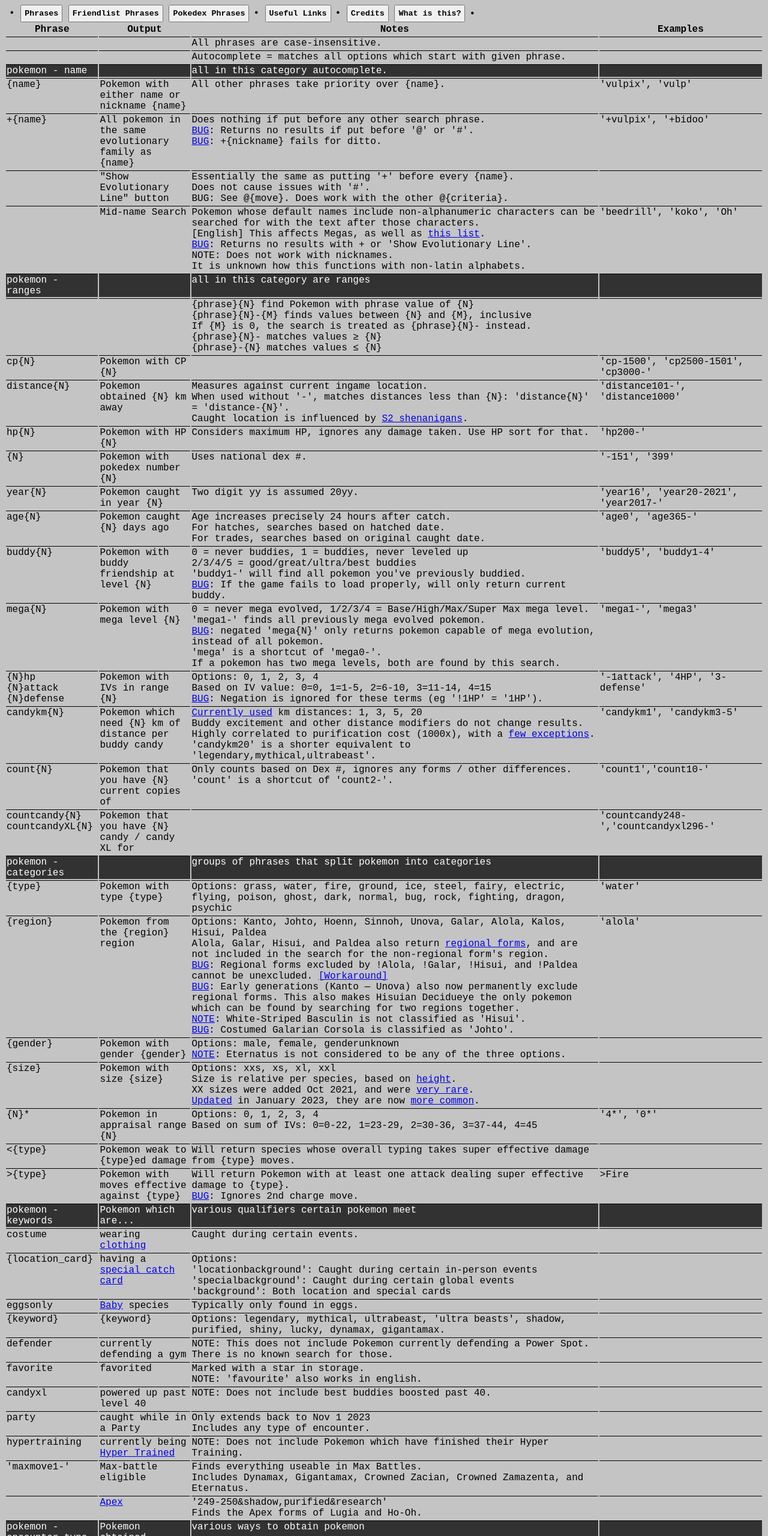
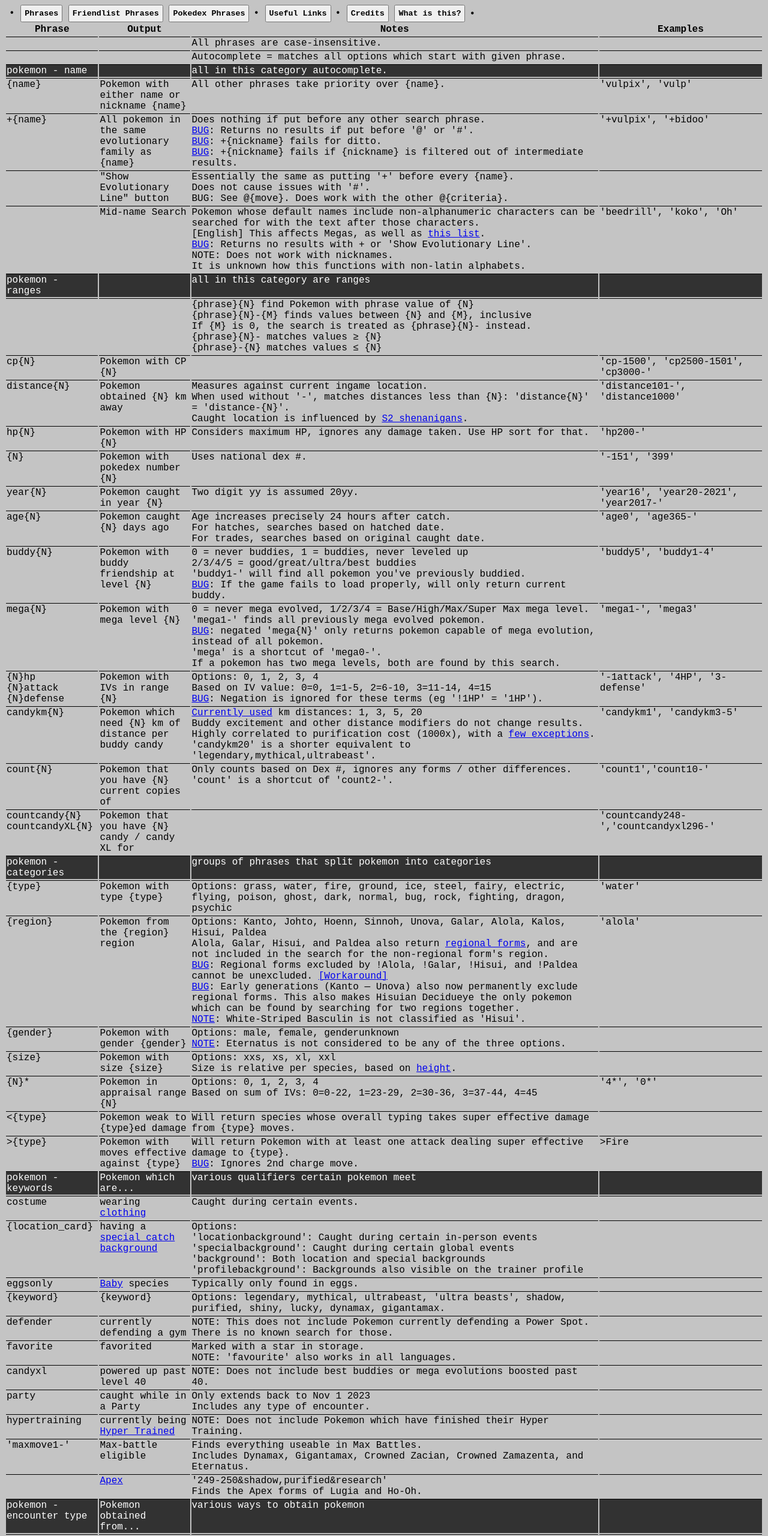
Before and after one commit to Leidwesen/SearchPhrases, a plain HTML site: page index.html in a window 1280 px wide. Shown: the top 2560 px of the page at 60% size. Drawn offline with Linux system fonts and the light colour scheme.

Commit message:
Profielachtergrond

```diff
--- a/index.html
+++ b/index.html
@@ -40,7 +40,7 @@
     <!-- SEO -->
     <div id='aboutPage' class=hide>
       <p>This is a collection of all Pokemon GO search terms / search phrases / search strings, their uses and translations, their bugs, and related links.</p>
-      <p>There's no shortages of lists of these phrases on the internet, but all of them are lacking. Even Niantic's <a href='https://niantic.helpshift.com/hc/en/6/faq/1486/'>official list</a> and the best alternative I could find (<a href='https://bulbapedia.bulbagarden.net/wiki/Pokémon_Box_(GO)#Search_queries'>Bulbapedia</a>) are missing phrases and functionalities.</p>
+      <p>There are no shortages of lists of these phrases on the internet, but all of them are lacking. Even Niantic's <a href='https://niantic.helpshift.com/hc/en/6/faq/1486/'>official list</a> and the best alternative I could find (<a href='https://bulbapedia.bulbagarden.net/wiki/Pokémon_Box_(GO)#Search_queries'>Bulbapedia</a>) are missing phrases and functionalities.</p>
       <p>This site aims to be the definitive list of all things Pokemon GO search related.</p>
     </div>
     <!-- POKEMON_STORAGE PHRASES -->
@@ -88,7 +88,7 @@
     </div>
     <!-- CREDITS -->
     <div id='creditPage' class=hide>
-      <p>Updated as of <u>September 19th, 2026</u> (Version 0.429.1)</p>
+      <p>Updated as of <u>November 11th, 2026</u> (Version 0.435.1)</p>
       <p>Maintained by me. To suggest changes, please create an <a href='https://github.com/Leidwesen/SearchPhrases/issues'>issue</a> or contact me on <a href='https://www.reddit.com/user/FatalisticFeline-47'>reddit</a>.</p>
       <!-- <p>If you would like to translate this site to other languages and be credited here, please contact me.</p> -->
     </div>
--- a/js/code.js
+++ b/js/code.js
@@ -10,8 +10,7 @@ const phraseData = [
     ["","","Autocomplete = matches all options which start with given phrase.",""],
     ["pokemon - name",,"all in this category autocomplete.",,true],
     ["{name}", "Pokemon with either name or nickname {name}", "All other phrases take priority over {name}.", "'vulpix', 'vulp'"],
-    ["+{name}", "All pokemon in the same evolutionary family as {name}", "Does nothing if put before any other search phrase.<br><a href='https://i.imgur.com/2nDmqnk.png'>BUG</a>: Returns no results if put before '@' or '#'.<br><a href='https://redd.it/1beu3m9'>BUG</a>: +{nickname} fails for ditto.", "'+vulpix', '+bidoo'"],
-    // BUG: +Name search can fail based on order of operations: https://www.reddit.com/r/TheSilphRoad/comments/1e02fec/comment/ld8uc9c/
+    ["+{name}", "All pokemon in the same evolutionary family as {name}", "Does nothing if put before any other search phrase.<br><a href='https://i.imgur.com/2nDmqnk.png'>BUG</a>: Returns no results if put before '@' or '#'.<br><a href='https://redd.it/1beu3m9'>BUG</a>: +{nickname} fails for ditto.<br><a href='https://www.reddit.com/r/TheSilphRoad/comments/1e02fec/comment/lco0s6k/'>BUG</a>: +{nickname} fails if {nickname} is filtered out of intermediate results.", "'+vulpix', '+bidoo'"],
     // BUG: (show evolutionary line)-Name search can fail based on order of operations *and* show-evolutionary-line state: TODO
     ["", "\"Show Evolutionary Line\" button", "Essentially the same as putting '+' before every {name}.<br>Does not cause issues with '#'.<br>BUG: See @{move}. Does work with the other @{criteria}."],
     ["", "Mid-name Search", "Pokemon whose default names include non-alphanumeric characters can be searched for with the text after those characters.<br>[English] This affects Megas, as well as <a href='https://pastebin.com/raw/y0vQCv8J'>this list</a>.<br><a href='https://i.imgur.com/EKf3oJv.png'>BUG</a>: Returns no results with + or 'Show Evolutionary Line'.<br>NOTE: Does not work with nicknames.<br>It is unknown how this functions with non-latin alphabets.", "'beedrill', 'koko', 'Oh'"],
@@ -32,20 +31,20 @@ const phraseData = [
     ["countcandy{N}<br>countcandyXL{N}","Pokemon that you have {N} candy / candy XL for","","'countcandy248-','countcandyxl296-'"],
     ["pokemon - categories",,"groups of phrases that split pokemon into categories",,true],
     ["{type}", "Pokemon with type {type}","Options: grass, water, fire, ground, ice, steel, fairy, electric, flying, poison, ghost, dark, normal, bug, rock, fighting, dragon, psychic","'water'"],
-    ["{region}", "Pokemon from the {region} region", "Options: Kanto, Johto, Hoenn, Sinnoh, Unova, Galar, Alola, Kalos, Hisui, Paldea<br>Alola, Galar, Hisui, and Paldea  also return <a href='https://bulbapedia.bulbagarden.net/wiki/Regional_form'>regional forms</a>, and are not included in the search for the non-regional form's region.<br><a href='https://redd.it/ooc47n'>BUG</a>: Regional forms excluded by !Alola, !Galar, !Hisui, and !Paldea cannot be unexcluded. <a href='https://pastebin.com/raw/frAHpCDm'>[Workaround]</a><br><a href='https://reddit.com/comments/1ga2x4v/comment/ltb3tiz/'>BUG</a>: Early generations (Kanto — Unova) also now permanently exclude regional forms. This also makes Hisuian Decidueye the only pokemon which can be found by searching for two regions together.<br><a href='https://bulbapedia.bulbagarden.net/wiki/Hisuian_form#White-Striped_Basculin'>NOTE</a>: White-Striped Basculin is not classified as 'Hisui'.<br><a href='https://redd.it/1smboq4'>BUG</a>: Costumed Galarian Corsola is classified as 'Johto'.", "'alola'"],
+    ["{region}", "Pokemon from the {region} region", "Options: Kanto, Johto, Hoenn, Sinnoh, Unova, Galar, Alola, Kalos, Hisui, Paldea<br>Alola, Galar, Hisui, and Paldea  also return <a href='https://bulbapedia.bulbagarden.net/wiki/Regional_form'>regional forms</a>, and are not included in the search for the non-regional form's region.<br><a href='https://redd.it/ooc47n'>BUG</a>: Regional forms excluded by !Alola, !Galar, !Hisui, and !Paldea cannot be unexcluded. <a href='https://pastebin.com/raw/frAHpCDm'>[Workaround]</a><br><a href='https://reddit.com/comments/1ga2x4v/comment/ltb3tiz/'>BUG</a>: Early generations (Kanto — Unova) also now permanently exclude regional forms. This also makes Hisuian Decidueye the only pokemon which can be found by searching for two regions together.<br><a href='https://bulbapedia.bulbagarden.net/wiki/Hisuian_form#White-Striped_Basculin'>NOTE</a>: White-Striped Basculin is not classified as 'Hisui'.", "'alola'"],
     ["{gender}", "Pokemon with gender {gender}", "Options: male, female, genderunknown<br><a href='https://redd.it/1scs4d5'>NOTE</a>: Eternatus is not considered to be any of the three options.",],
-    ["{size}", "Pokemon with size {size}", "Options: xxs, xs, xl, xxl<br>Size is relative per species, based on <a href='https://web.archive.org/web/20220811210838/https://thesilphroad.com/science/big-magikarp-tiny-rattata'>height</a>.<br>XX sizes were added Oct 2021, and were <a href='https://www.reddit.com/comments/ynczwx/_/iv88zoc/'>very rare</a>.<br><a href='https://pokemongolive.com/post/more-xxs-xxl-pokemon-in-pokemon-go'>Updated</a> in January 2023, they are now <a href='http://redd.it/106602y'>more common</a>."],
+    ["{size}", "Pokemon with size {size}", "Options: xxs, xs, xl, xxl<br>Size is relative per species, based on <a href='https://redd.it/1wkzh9b'>height</a>."],
     ["{N}*","Pokemon in appraisal range {N}", "Options: 0, 1, 2, 3, 4<br>Based on sum of IVs: 0=0-22, 1=23-29, 2=30-36, 3=37-44, 4=45", "'4*', '0*'"],
     ["<{type}","Pokemon weak to {type}ed damage","Will return species whose overall typing takes super effective damage from {type} moves.","<Fire"],
     [">{type}","Pokemon with moves effective against {type}","Will return Pokemon with at least one attack dealing super effective damage to {type}.<br><a href='https://i.imgur.com/3Qyr3x8.png'>BUG</a>: Ignores 2nd charge move.",">Fire"],
     ["pokemon - keywords","Pokemon which are...","various qualifiers certain pokemon meet",,true],
     ["costume", "wearing <a href='https://pokemongo.fandom.com/wiki/Event_Pokémon'>clothing</a>","Caught during certain events."],
-    ["{location_card}","having a <a href='https://pokemongo.fandom.com/wiki/Backgrounds'>special catch card</a>","Options:<br>'locationbackground': Caught during certain in-person events</a><br>'specialbackground': Caught during certain global events<br>'background': Both location and special cards"],
+    ["{location_card}","having a <a href='https://pokemongo.fandom.com/wiki/Backgrounds'>special catch background</a>","Options:<br>'locationbackground': Caught during certain in-person events</a><br>'specialbackground': Caught during certain global events<br>'background': Both location and special backgrounds<br>'profilebackground': Backgrounds also visible on the trainer profile"],
     ["eggsonly", "<a href='https://bulbapedia.bulbagarden.net/wiki/Baby_Pokémon'>Baby</a> species", "Typically only found in eggs."],
     ["{keyword}","{keyword}", "Options: legendary, mythical, ultrabeast, 'ultra beasts', shadow, purified, shiny, lucky, dynamax, gigantamax."],
     ["defender","currently defending a gym","NOTE: This does not include Pokemon currently defending a Power Spot. There is no known search for those."],
-    ["favorite","favorited","Marked with a star in storage.<br>NOTE: 'favourite' also works in english."],
-    ["candyxl", "powered up past level 40", "NOTE: Does not include best buddies boosted past 40."],
+    ["favorite","favorited","Marked with a star in storage.<br>NOTE: 'favourite' also works in all languages."],
+    ["candyxl", "powered up past level 40", "NOTE: Does not include best buddies or mega evolutions boosted past 40."],
     ["party", "caught while in a Party", "Only extends back to Nov 1 2023<br>Includes any type of encounter."],
     ["hypertraining","currently being <a href='https://pokemongo.fandom.com/wiki/Hyper_Training'>Hyper Trained</a>", "NOTE: Does not include Pokemon which have finished their Hyper Training."],
     ["'maxmove1-'","Max-battle eligible","Finds everything useable in Max Battles.<br>Includes Dynamax, Gigantamax, Crowned Zacian, Crowned Zamazenta, and Eternatus."],
@@ -57,7 +56,7 @@ const phraseData = [
     ["research", "research", "Only extends back to Oct 28 2020<br>Includes all research types (field, timed, breakthrough, special, collection challenge, pass) and all social encounters (party play and weekly challenge).<br>"],
     ["gbl", "GO Battle League", "Only extends back to around Oct 28 2020"],
     ["rocket", "Team GO Rocket", "Only extends back to Oct 28 2020<br>Counts all types of rocket battles.<br>\"BUG\": Does not include shadows from raids or research.<br>Workaround: 'shadow,purified'"],
-    // Research Shadows:  Apex Ho-Oh & Lugia, GO Fest '20 Mewtwo, Sinnoh Tour Gible, Dual Destiny Leader Researches (Diglettx2, Vulpix, Machop)
+    // Research Shadows:  Apex Ho-Oh & Lugia, GO Fest '20 Mewtwo + Kanto Birds, Sinnoh Tour (Starters, Gible, Scizor/Pinsir, Honchkrow/Mismagius), Dual Destiny Leader Researches (Diglettx2, Vulpix, Machop)
     ["snapshot", "photobombs", "Only extends back to around October 28 2020"],
     ["traded", "trades", "Will also show up under original encounter type search."],
     ["", "the wild", "'&!raid&!hatched&!research&!gbl&!rocket&!snapshot&!traded&'"],
@@ -103,6 +102,7 @@ const phraseData = [
     ["",,"Every clickable has an accompanying search phrase.", ""],
     ["","","Each incubated egg will count as +1 towards total pokemon count, but will always be ignored in filtered searches."],
     ["","","The 'Select All' button will only show up in searches which do NOT return your whole storage."],
+    ["","","Pokémon nicknames have <a href='https://www.reddit.com/r/TheSilphRoad/comments/1c1xdjl/comment/kz6umju/'>limits</a> of 12 characters and 24 bytes."],
     ["","","BUG: Improperly written searches can return confusing results. <a href='https://www.reddit.com/comments/u3hhqt/_/i51n7mo/'>[1]</a> <a href='https://www.reddit.com/comments/1as71rx/_/kqp7jr9/'>[2]</a>"],
     //["","","The {N} in ranges is parsed as a 32-bit signed integer (ranging from 0 to 2147483647)"],
 ]
```
